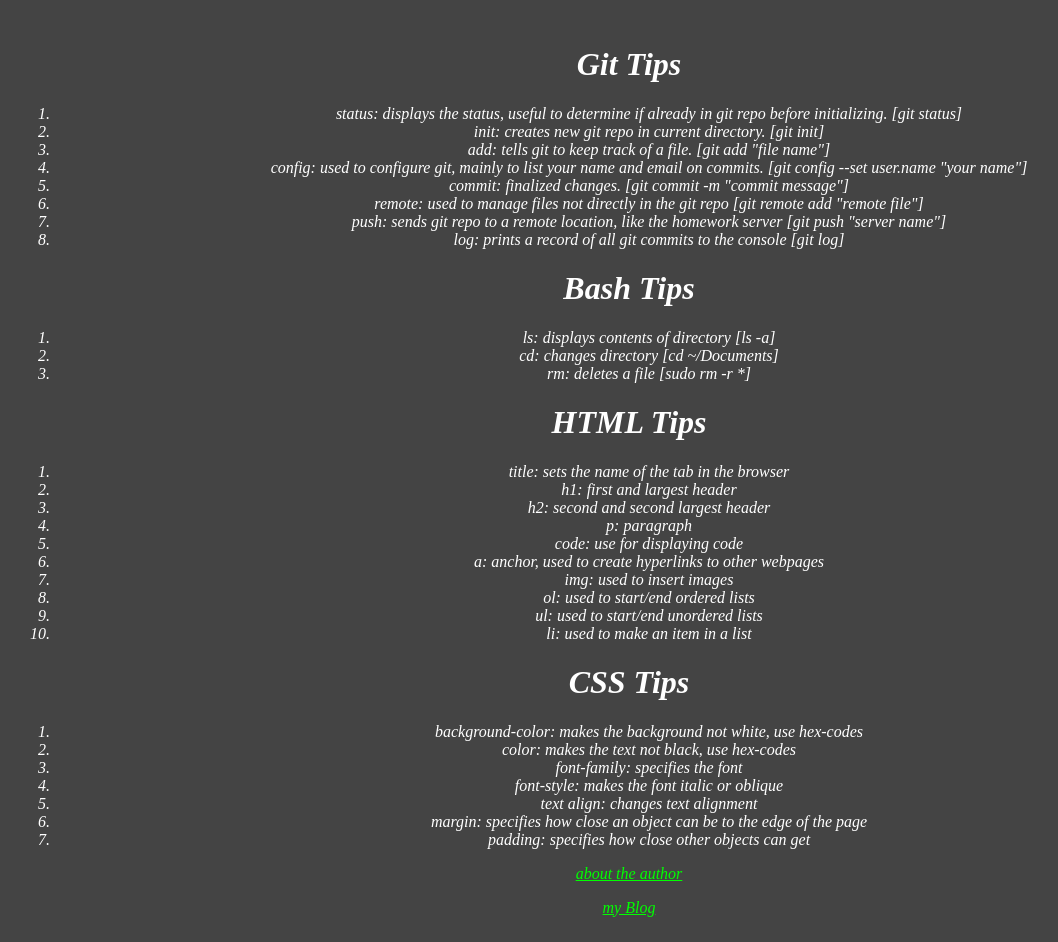
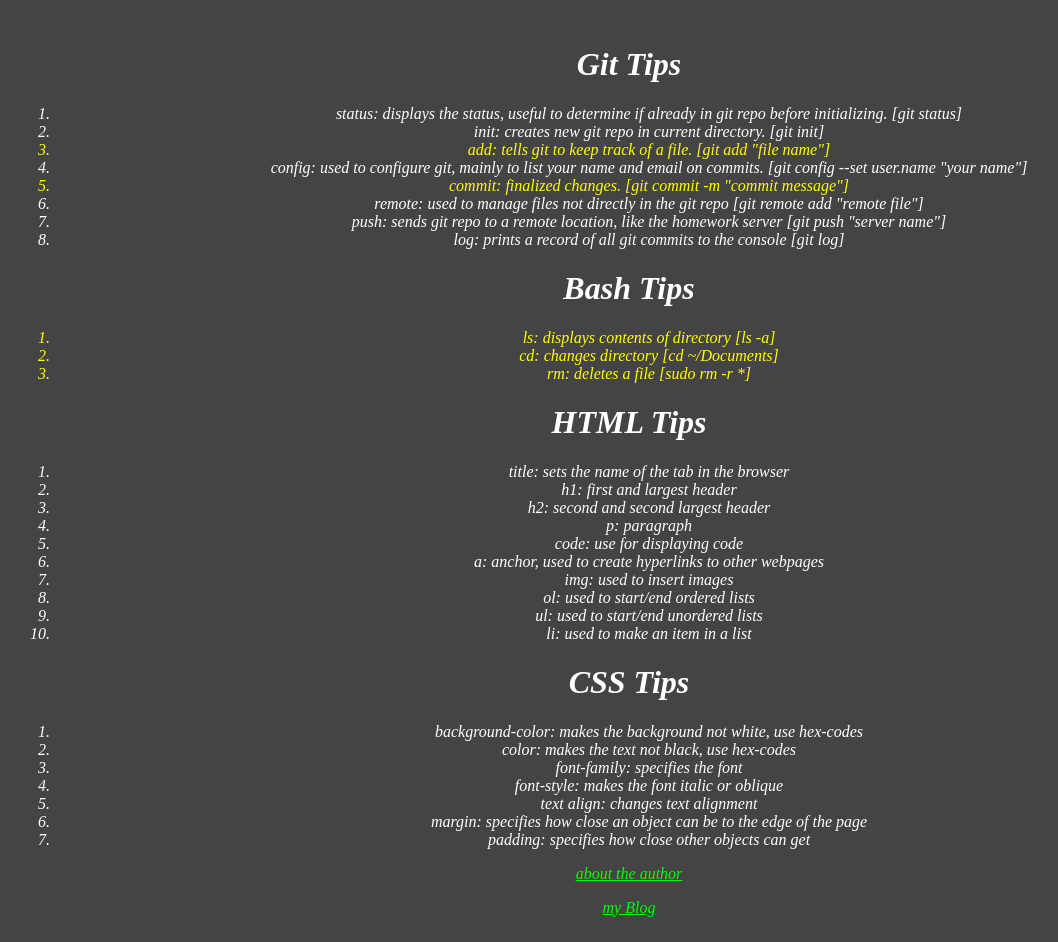
Before and after one commit to gold1740/cs2610-1, a plain HTML site: page techtips.html in a window 1280 px wide. Shown: the whole page, without its empty margins (11-1069 px from the left). Drawn offline with Linux system fonts and the light colour scheme.

Commit message:
highlighted some techtips

```diff
--- a/style.css
+++ b/style.css
@@ -22,6 +22,9 @@ body{
 p{
 	text-align: left
 }
+.useful{
+	color: #ffff00
+}
 
 #test{
 	color: #ff00ff
--- a/techtips.html
+++ b/techtips.html
@@ -12,9 +12,9 @@
     <ol>
     	<li> status: displays the status, useful to determine if already in git repo before initializing. [git status] </li>
 		<li> init: creates new git repo in current directory. [git init] </li>
-		<li> add: tells git to keep track of a file. [git add "file name"] </li>
+		<li class="useful"> add: tells git to keep track of a file. [git add "file name"] </li>
 		<li> config: used to configure git, mainly to list your name and email on commits. [git config --set user.name "your name"] </li>
-		<li> commit: finalized changes. [git commit -m "commit message"] </li>
+		<li class="useful"> commit: finalized changes. [git commit -m "commit message"] </li>
 		<li> remote: used to manage files not directly in the git repo [git remote add "remote file"] </li>
 		<li> push: sends git repo to a remote location, like the homework server [git push "server name"]</li>
 		<li> log: prints a record of all git commits to the console [git log] </li>
@@ -32,9 +32,9 @@
     <body>
     <h1> Bash Tips </h1>
 	<ol>
-		<li> ls: displays contents of directory [ls -a] </li>
-		<li> cd: changes directory [cd ~/Documents] </li>
-		<li> rm: deletes a file [sudo rm -r *] </li>
+		<li class="useful"> ls: displays contents of directory [ls -a] </li>
+		<li class="useful"> cd: changes directory [cd ~/Documents] </li>
+		<li class="useful"> rm: deletes a file [sudo rm -r *] </li>
 	</ol>
     </body>
 </html>
```
